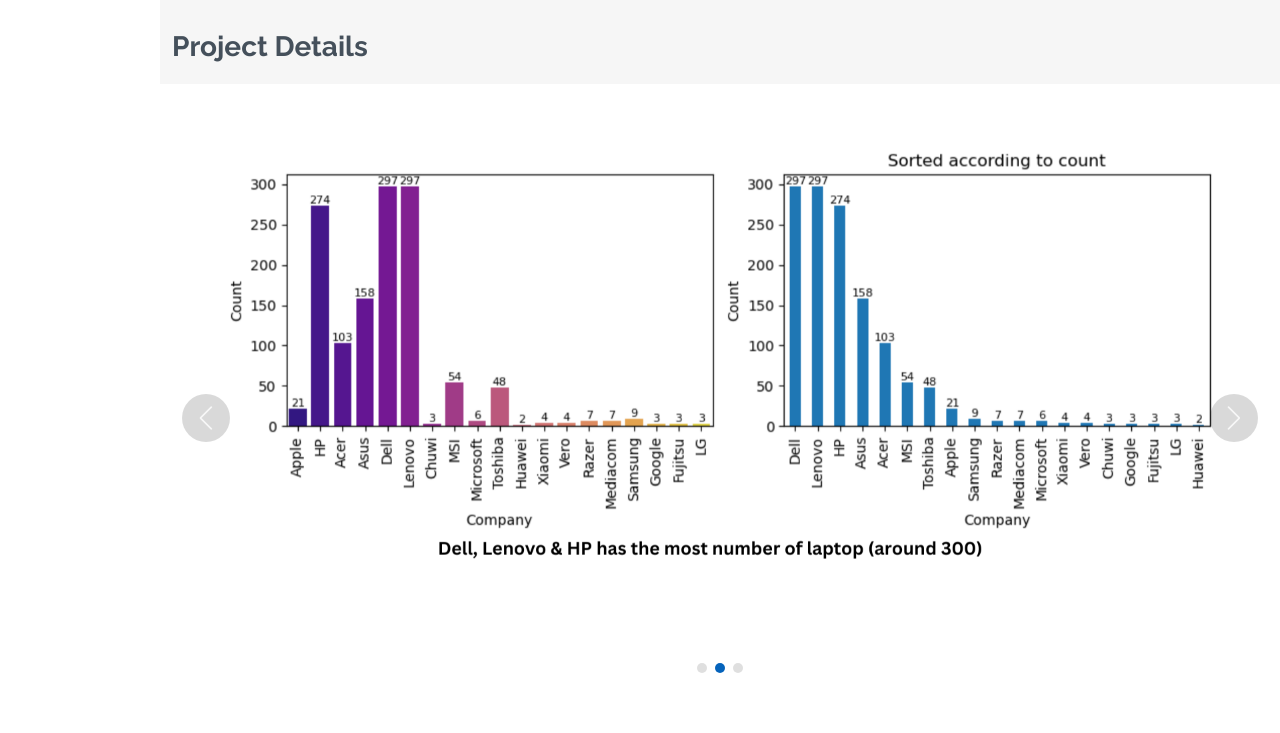
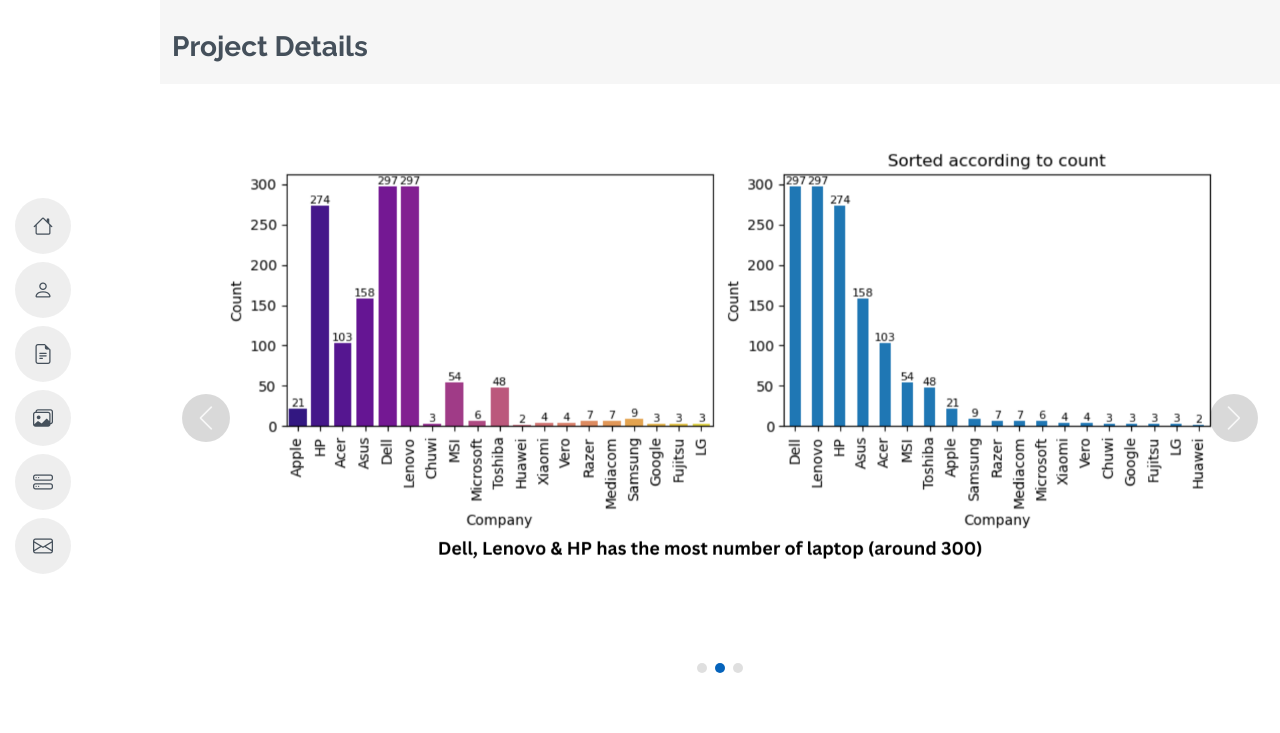
Before and after one commit to Bineet117/Portfolio, a plain HTML site: page Project_1.html in a window 1280 px wide. Shown: the top 733 px of the page. Drawn offline with Linux system fonts and the light colour scheme.

Commit message:
project_1 change

```diff
--- a/Project_1.html
+++ b/Project_1.html
@@ -42,7 +42,7 @@
 
     <i class="header-toggle d-xl-none bi bi-list"></i>
 
-    <!-- <nav id="navmenu" class="navmenu">
+    <nav id="navmenu" class="navmenu">
       <ul>
         <li><a href="#home"><i class="bi bi-house navicon"></i><span>Home</span></a></li>
         <li><a href="#about"><i class="bi bi-person navicon"></i><span>About</span></a></li>
@@ -51,7 +51,7 @@
         <li><a href="#services"><i class="bi bi-hdd-stack navicon"></i><span>Services</span></a></li>
         <li><a href="#contact"><i class="bi bi-envelope navicon"></i><span>Contact</span></a></li>
       </ul>
-    </nav> -->
+    </nav>
 
   </header>
 
```
